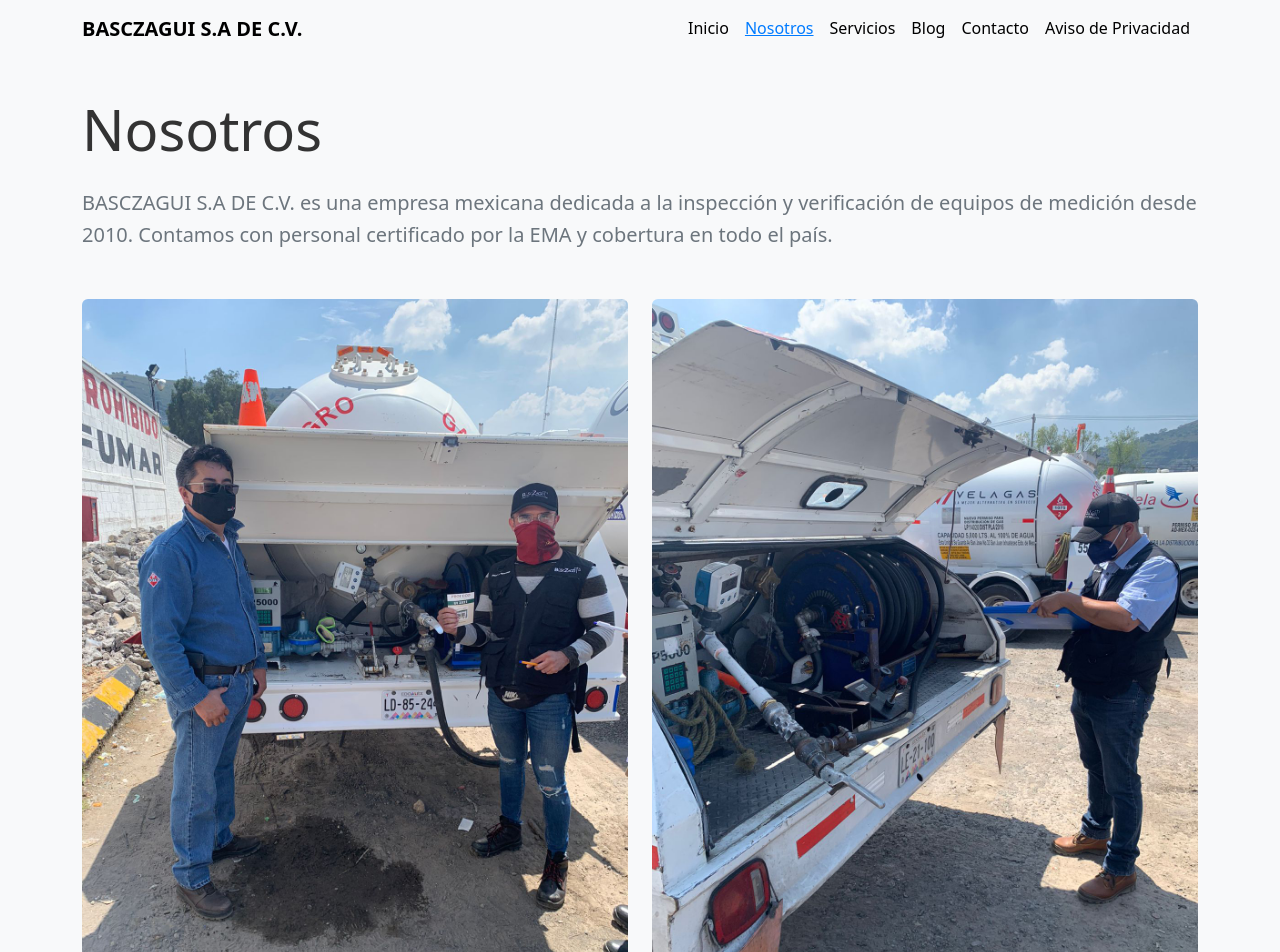
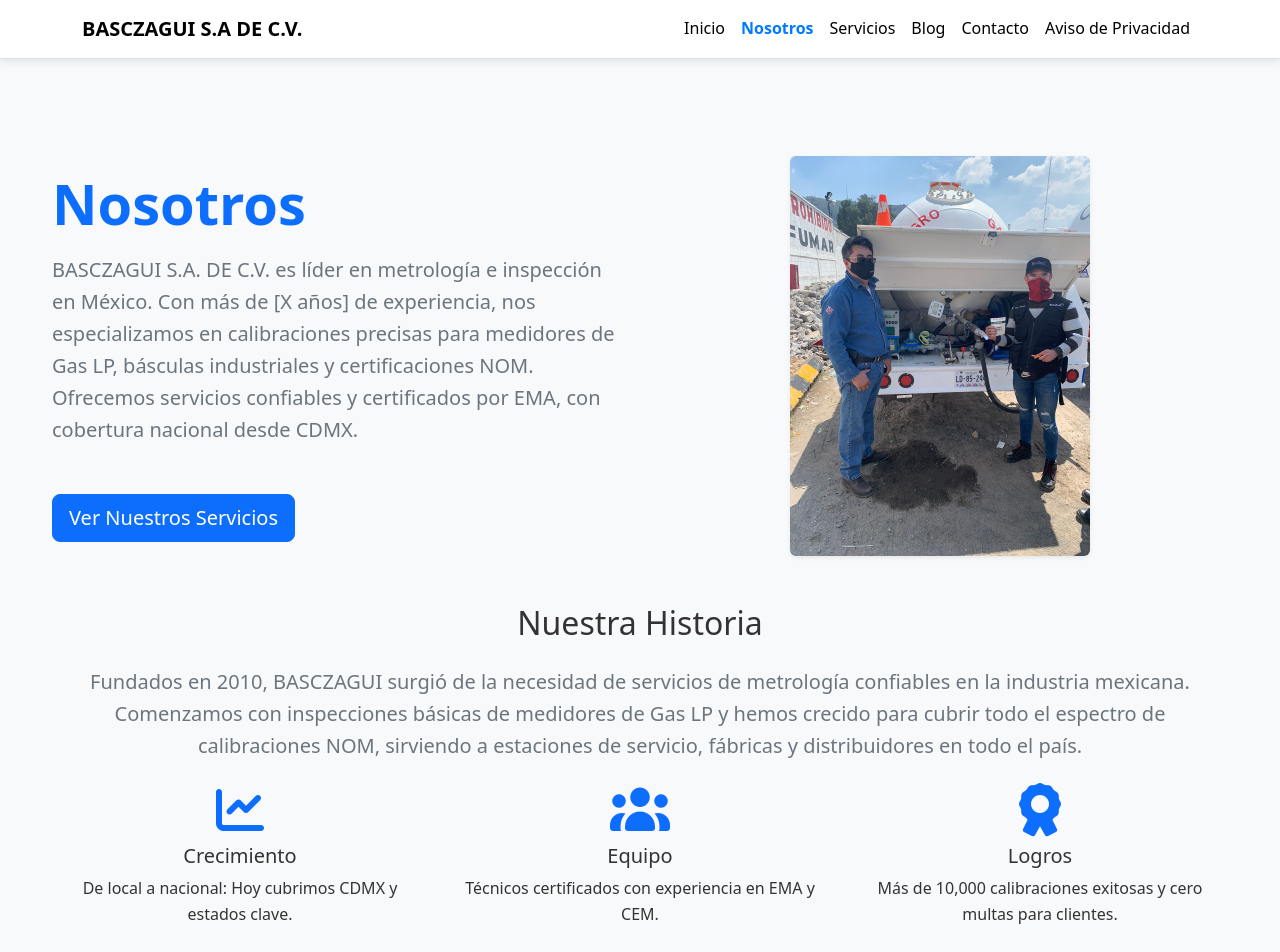
Before and after one commit to DEENN10/Trabajo1.0, a React (Vite) app: page /nosotros in a window 1280 px wide. Shown: the top 952 px of the page. Built offline with nearby package versions, Linux system fonts and the light colour scheme.

Commit message:
Primera Modificacion

```diff
--- a/src/App.tsx
+++ b/src/App.tsx
@@ -1,27 +1,47 @@
-import React from 'react';
-import { BrowserRouter as Router, Routes, Route } from 'react-router-dom';
-import './App.css';
+import React, { useEffect } from 'react';  // ¡NUEVO: useEffect para scroll
+import { BrowserRouter as Router, Routes, Route, useLocation } from 'react-router-dom';  // useLocation para detectar cambio de ruta
+import Navbar from './components/Navbar';  // Navbar global
+import Home from './pages/Home';
+import Nosotros from './pages/Nosotros';
+import Servicios from './pages/Services';  // Crea si no existe (código abajo si necesitas)
+import Blog from './pages/Blog';
+import Contacto from './pages/Contact';  // Crea si no
+import AvisoPrivacidad from './pages/Privacy';  // Crea si no
 
-import Home from './pages/Home';
-import About from './pages/About';
-import Services from './pages/Services';
-import Blog from './pages/Blog';
-import Contact from './pages/Contact';
-import Privacy from './pages/Privacy';
+// Componente ScrollToTop – FIX: Scroll al top en cada cambio de ruta
+const ScrollToTop: React.FC = () => {
+  const { pathname } = useLocation();  // Detecta ruta actual
 
-function App(): JSX.Element {
+  useEffect(() => {
+    window.scrollTo(0, 0);  // ¡FIX: Scroll al top (0,0) al cambiar pathname
+  }, [pathname]);  // Ejecuta cada vez que cambia la ruta (ej: /nosotros → /contacto)
+
+  return null;  // No renderiza nada (solo lógica)
+};
+
+function App() {
   return (
     <Router>
       <div className="App">
-        <Routes>
-          <Route path="/" element={<Home />} />
-          <Route path="/nosotros" element={<About />} />
-          <Route path="/servicios" element={<Services />} />
-          <Route path="/blog" element={<Blog />} />
-          <Route path="/contacto" element={<Contact />} />
-          <Route path="/aviso-privacidad" element={<Privacy />} />
-          <Route path="*" element={<div className="container mt-5 pt-5"><h2>404 - Página no encontrada</h2></div>} />
-        </Routes>
+        {/* ScrollToTop – Siempre arriba para fix global */}
+        <ScrollToTop />
+
+        {/* Navbar SIEMPRE VISIBLE */}
+        <Navbar />
+
+        {/* Main Contenido */}
+        <main className="main-content">
+          <Routes>
+            <Route path="/" element={<Home />} />
+            <Route path="/nosotros" element={<Nosotros />} />
+            <Route path="/servicios" element={<Servicios />} />
+            <Route path="/blog" element={<Blog />} />
+            <Route path="/contacto" element={<Contacto />} />
+            <Route path="/aviso-privacidad" element={<AvisoPrivacidad />} />
+            {/* 404 Opcional */}
+            <Route path="*" element={<div className="container my-5"><h1>404 - No Encontrada</h1></div>} />
+          </Routes>
+        </main>
       </div>
     </Router>
   );
--- a/src/index.css
+++ b/src/index.css
@@ -297,25 +297,51 @@ main .lead {
 
 /* 7. Navbar y Footer – Estilos Básicos (Asume componentes simples) */
 /* Fix para Navbar – Agrega/Actualiza al Final de index.css */
-.navbar .nav-link {
-  color: #000 !important;  /* Negro base (override inline si conflicto) */
-  font-weight: normal !important;  /* Normal (no bold) – Solo active lo maneja TSX */
-  transition: color 0.3s ease;  /* Suave cambio a azul en hover */
+/* FIX para Navbar – Siempre Visible y Resaltado (Agrega al Final) */
+.navbar {
+  background-color: #ffffff !important;  /* ¡CAMBIO: Blanco puro (en lugar de bg-light gris) – Más limpio */
+  border-bottom: 1px solid #dee2e6 !important;  /* Borde sutil abajo (límites visibles) */
+  box-shadow: 0 2px 10px rgba(0, 0, 0, 0.1) !important;  /* Sombra suave (resalta sobre cualquier fondo) */
+  z-index: 1030 !important;  /* Alto para fixed-top (sobre todo) */
+  transition: all 0.3s ease;  /* Suave al scroll/hover */
 }
 
-.navbar .nav-link:hover {
-  color: #007bff !important;  /* Azul en hover – Mantiene lo que te gusta */
+.navbar.fixed-top {
+  position: fixed !important;
+  top: 0 !important;
+  width: 100% !important;
 }
 
-.navbar .nav-link.active {
-  color: #007bff !important;  /* Azul en active (refuerza TSX) */
-  text-decoration: underline;  /* Opcional: Underline para resaltar página actual */
+/* Padding para Contenido Bajo Navbar (Evita Superposición) */
+.main-content {
+  padding-top: 76px !important;  /* Altura navbar ~70px + margen – Ajusta si cambias navbar */
+  min-height: 100vh;  /* Full altura mínima */
+  background-color: #f8f9fa !important;  /* Fondo global claro (gris sutil) – Evita "páginas blancas vacías" */
 }
 
-/* Logo – Refuerzo Negro (si inline no basta) */
-.navbar-brand {
-  color: #000 !important;  /* Negro fijo */
-  font-weight: bold !important;
+/* Fondos en Páginas Específicas (Si No Tienen Estilos Propios) */
+.page-section {  /* Clase genérica para <div> en páginas como Nosotros */
+  background-color: #f8f9fa;
+  min-height: 100vh;
+  padding: 2rem 0;
+}
+
+/* Responsive para Navbar (Mantiene en Mobile) */
+@media (max-width: 991px) {
+  .main-content {
+    padding-top: 70px !important;  /* Ajuste para mobile (navbar colapsa) */
+  }
+}
+
+/* Body Global – Asegura Fondo y No Márgenes */
+body {
+  background-color: #f8f9fa !important;  /* Fondo default para todas las páginas */
+  margin: 0;
+  padding: 0;
+}
+
+#root {
+  min-height: 100vh;
 }
 
 /* 8. Utilidades Generales – Para Todo el Sitio */
--- /dev/null
+++ b/src/pages/Nosotros.tsx
@@ -0,0 +1,126 @@
+import React from 'react';
+import { Link } from 'react-router-dom';  // Para CTA links (ya lo tienes)
+import equipoImg from '../assets/imagenes/about/4.jpeg';  // Tu imagen (cambia a '4.jpg' si es .jpg)
+
+const Nosotros: React.FC = () => {
+  return (
+    <div className="page-section" style={{ scrollMarginTop: '0' }}>  {/* FIX: Scroll al top en navegación */}
+      <div className="container my-5">
+        {/* Intro Hero-Like – Título y Descripción General */}
+        <div className="row align-items-center mb-5">
+          <div className="col-md-6">
+            <h1 className="display-4 fw-bold text-primary mb-3">Nosotros</h1>
+            <p className="lead">
+              BASCZAGUI S.A. DE C.V. es líder en metrología e inspección en México.
+              Con más de [X años] de experiencia, nos especializamos en calibraciones precisas para medidores de Gas LP, básculas industriales y certificaciones NOM.
+              Ofrecemos servicios confiables y certificados por EMA, con cobertura nacional desde CDMX.
+            </p>
+            <Link to="/servicios" className="btn btn-primary btn-lg">
+              Ver Nuestros Servicios
+            </Link>
+          </div>
+          <div className="col-md-6 text-center">
+            {/* Imagen – Desde src/assets/imagenes/about/ */}
+            <img
+              src={equipoImg}  // Usa el import (Vite genera URL automática)
+              alt="Equipo BASCZAGUI en acción"
+              className="img-fluid rounded shadow-sm"
+              style={{ maxHeight: '400px', objectFit: 'cover' }}  // Responsive y crop
+            />
+          </div>
+        </div>
+
+        {/* Sección Historia */}
+        <div className="row mb-5">
+          <div className="col-md-12">
+            <h2 className="text-center mb-4">Nuestra Historia</h2>
+            <p className="text-center lead mb-4">
+              Fundados en 2010, BASCZAGUI surgió de la necesidad de servicios de metrología confiables en la industria mexicana.
+              Comenzamos con inspecciones básicas de medidores de Gas LP y hemos crecido para cubrir todo el espectro de calibraciones NOM,
+              sirviendo a estaciones de servicio, fábricas y distribuidores en todo el país.
+            </p>
+            <div className="row">
+              <div className="col-md-4 text-center mb-3">
+                <i className="fas fa-chart-line text-primary" style={{ fontSize: '3rem' }}></i>
+                <h5 className="mt-2">Crecimiento</h5>
+                <p>De local a nacional: Hoy cubrimos CDMX y estados clave.</p>
+              </div>
+              <div className="col-md-4 text-center mb-3">
+                <i className="fas fa-users text-primary" style={{ fontSize: '3rem' }}></i>
+                <h5 className="mt-2">Equipo</h5>
+                <p>Técnicos certificados con experiencia en EMA y CEM.</p>
+              </div>
+              <div className="col-md-4 text-center mb-3">
+                <i className="fas fa-award text-primary" style={{ fontSize: '3rem' }}></i>
+                <h5 className="mt-2">Logros</h5>
+                <p>Más de 10,000 calibraciones exitosas y cero multas para clientes.</p>
+              </div>
+            </div>
+          </div>
+        </div>
+
+        <div className="row mb-5">
+          <div className="col-md-6">
+            <h2 className="mb-3">Nuestra Misión</h2>
+            <p>
+              Proporcionar mediciones exactas y servicios de calibración que garanticen el cumplimiento de normas oficiales mexicanas (NOM),
+              reduciendo riesgos de seguridad y pérdidas económicas para industrias de gas LP, pesaje y más.
+              Nos comprometemos con la precisión trazable al Centro Nacional de Metrología (CEM) y la Entidad Mexicana de Acreditación (EMA).
+            </p>
+          </div>
+          <div className="col-md-6">
+            <h2 className="mb-3">Nuestra Visión</h2>
+            <p>
+              Ser el socio preferido en metrología industrial en México, innovando con tecnología IoT para medidores inteligentes y
+              expandiendo nuestra cobertura a toda la república.
+              Aspiramos a un futuro donde la precisión sea sinónimo de BASCZAGUI.
+            </p>
+          </div>
+        </div>
+
+        <div className="row mb-5">
+          <div className="col-md-12">
+            <h2 className="text-center mb-4">Nuestra Expertise</h2>  {/* FIX: "Experiencia." → "Expertise" */}
+            <p className="text-center lead mb-4">
+              Especializados en inspecciones in situ y certificaciones para evitar multas y asegurar operaciones seguras.
+            </p>
+            <div className="row">
+              <div className="col-md-4 mb-4">
+                <div className="card h-100 text-center p-4 shadow-sm">
+                  <i className="fas fa-tint text-primary mb-3" style={{ fontSize: '3rem' }}></i>
+                  <h5>Gas LP y Medidores</h5>
+                  <p>Calibraciones NOM-001 para estaciones y distribuidores.</p>
+                </div>
+              </div>
+              <div className="col-md-4 mb-4">
+                <div className="card h-100 text-center p-4 shadow-sm">
+                  <i className="fas fa-balance-scale text-primary mb-3" style={{ fontSize: '3rem' }}></i>
+                  <h5>Básculas Industriales</h5>
+                  <p>Verificaciones NOM-045 para logística y exportación.</p>
+                </div>
+              </div>
+              <div className="col-md-4 mb-4">
+                <div className="card h-100 text-center p-4 shadow-sm">
+                  <i className="fas fa-certificate text-primary mb-3" style={{ fontSize: '3rem' }}></i>
+                  <h5>Certificaciones</h5>
+                  <p>Avaladas por EMA y SAT – Reducción de riesgos legales.</p>
+                </div>
+              </div>
+            </div>
+          </div>
+        </div>
+
+        <div className="row">
+          <div className="col-12 text-center">
+            <h3 className="mb-3">¿Listo para Colaborar?</h3>
+            <p className="lead mb-4">Únete a cientos de clientes satisfechos con nuestra precisión certificada.</p>
+            <Link to="/contacto" className="btn btn-primary btn-lg me-3">Contáctanos</Link>  {/* <Link> – Navega a top de /contacto */}
+            <Link to="/servicios" className="btn btn-outline-primary btn-lg">Ver Servicios</Link>  {/* <Link> – Navega a top de /servicios */}
+          </div>
+        </div>
+      </div>
+    </div>
+  );
+};
+
+export default Nosotros;
--- a/src/pages/Services.tsx
+++ b/src/pages/Services.tsx
@@ -10,7 +10,7 @@ const Services: React.FC = () => {
     <div>
       <Navbar />
       <main className="container mt-5 pt-5">
-        <h1 className="display-4 mb-4 text-center">Servicios</h1>
+        <h1 className="display-4 mb-4 text-center">Nuestros Servicios</h1>
         <p className="lead text-center mb-5">Inspecciones certificadas.</p>
         <div className="row">
           <div className="col-md-6 mb-4">
```
